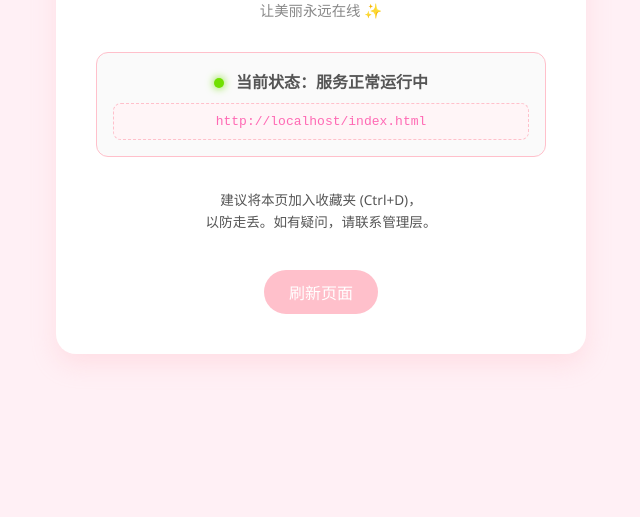
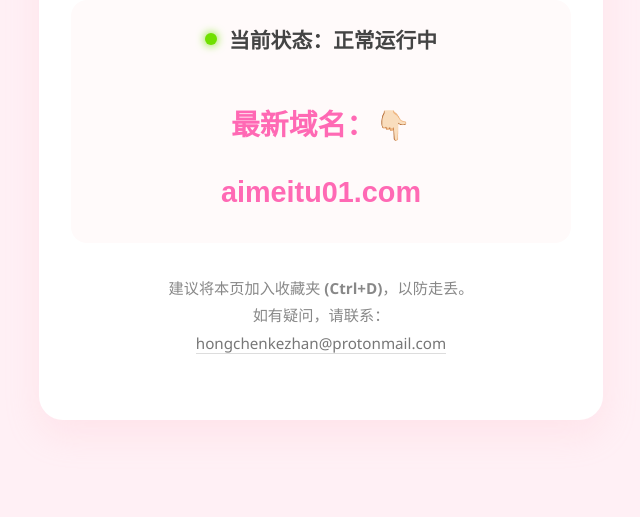
Before and after one commit to aimeitu/aimeitu.io, a plain HTML site: page index.html in a window 1280 px wide. Shown: the part 283-800 px from the top of the page, without its empty margins (319-959 px from the left). Drawn offline with Linux system fonts and the light colour scheme.

Commit message:
Update index.html

```diff
--- a/index.html
+++ b/index.html
@@ -3,12 +3,13 @@
 <head>
     <meta charset="UTF-8">
     <meta name="viewport" content="width=device-width, initial-scale=1.0">
-    <title>iBeauty - 防失联导航</title>
+    <title>爱美图 - 防失联导航</title>
     <style>
         :root {
-            --primary-pink: #ffc0cb; /* 浅粉色 */
-            --soft-pink: #fff0f5;    /* 薰衣草红/极浅粉 */
-            --text-color: #555;
+            --primary-pink: #ff69b4; /* 深粉色，用于重点文字 */
+            --light-pink: #ffc0cb;   /* 浅粉色 */
+            --soft-pink: #fff0f5;    /* 极浅粉背景 */
+            --text-color: #444;
             --status-green: #70e000;
             --status-orange: #ff9f1c;
         }
@@ -26,129 +27,129 @@
 
         .container {
             background: white;
-            padding: 2.5rem;
-            border-radius: 20px;
-            box-shadow: 0 10px 25px rgba(255, 182, 193, 0.3);
+            padding: 3rem 2rem;
+            border-radius: 24px;
+            box-shadow: 0 15px 35px rgba(255, 182, 193, 0.2);
             text-align: center;
             width: 90%;
-            max-width: 450px;
+            max-width: 500px;
         }
 
         h1 {
-            color: #ff69b4;
-            font-size: 2rem;
-            margin-bottom: 0.5rem;
+            color: var(--primary-pink);
+            font-size: 2.8rem; /* 更大的标题 */
+            margin: 0;
+            letter-spacing: 2px;
         }
 
         .subtitle {
-            font-size: 0.9rem;
-            color: #888;
+            font-size: 1.1rem;
+            color: #aaa;
+            margin-top: 0.5rem;
+            margin-bottom: 2.5rem;
+        }
+
+        /* 状态容器：去掉了边框，改用更淡的背景区分 */
+        .status-box {
+            background-color: #fffafa;
+            border-radius: 16px;
+            padding: 1.5rem;
             margin-bottom: 2rem;
         }
 
-        /* 状态卡片样式 */
-        .status-box {
-            background-color: #fafafa;
-            border: 1px solid var(--primary-pink);
-            border-radius: 12px;
-            padding: 1rem;
-            margin-bottom: 1.5rem;
+        .status-text {
+            font-size: 1.3rem; /* 更大的状态文字 */
+            font-weight: 600;
+            display: flex;
+            justify-content: center;
+            align-items: center;
+            margin-bottom: 1rem;
         }
 
         .status-indicator {
             display: inline-block;
-            width: 10px;
-            height: 10px;
+            width: 12px;
+            height: 12px;
             border-radius: 50%;
-            margin-right: 8px;
+            margin-right: 12px;
         }
 
-        /* --- 状态切换逻辑 --- */
-        /* 如果要显示“维护中”，请注释掉下面这行 .status-online 的样式，并取消 .status-maintenance 的注释 */
-        .status-online { display: block; }
+        .online-dot { background-color: var(--status-green); box-shadow: 0 0 10px var(--status-green); }
+        .offline-dot { background-color: var(--status-orange); box-shadow: 0 0 10px var(--status-orange); }
+
+        /* --- 状态切换显示逻辑 --- */
+        .status-online { display: flex; }
         .status-maintenance { display: none; }
 
-        /* 如果需要手动强制切换，可以在这里修改 display 属性 */
-        /* --- 结束 --- */
+        /* URL 样式：醒目且可点击 */
+        .url-link {
+            display: block;
+            font-size: 1.8rem; /* URL 极大显示 */
+            font-family: 'Microsoft YaHei', sans-serif;
+            color: var(--primary-pink);
+            text-decoration: none;
+            padding: 10px;
+            transition: all 0.3s ease;
+            word-break: break-all;
+            font-weight: bold;
+        }
 
-        .online-dot { background-color: var(--status-green); box-shadow: 0 0 8px var(--status-green); }
-        .offline-dot { background-color: var(--status-orange); box-shadow: 0 0 8px var(--status-orange); }
-
-        .url-display {
-            background: #fff5f7;
-            padding: 10px;
-            border-radius: 8px;
-            font-family: monospace;
-            word-break: break-all;
-            color: #ff69b4;
-            margin-top: 10px;
-            border: 1px dashed var(--primary-pink);
+        .url-link:hover {
+            color: #ff1493;
+            transform: scale(1.05);
         }
 
         .footer-info {
             margin-top: 2rem;
-            font-size: 0.85rem;
-            line-height: 1.6;
+            font-size: 0.95rem;
+            line-height: 1.8;
+            color: #888;
         }
 
-        .btn {
-            display: inline-block;
-            margin-top: 1.5rem;
-            padding: 10px 25px;
-            background-color: var(--primary-pink);
-            color: white;
+        .email-link {
+            color: #777;
             text-decoration: none;
-            border-radius: 25px;
-            transition: transform 0.2s;
-        }
-
-        .btn:hover {
-            transform: scale(1.05);
-            background-color: #ffb6c1;
+            border-bottom: 1px solid #ddd;
         }
     </style>
 </head>
 <body>
 
 <div class="container">
-    <h1>iBeauty</h1>
-    <p class="subtitle">让美丽永远在线 ✨</p>
+    <h1>爱美图</h1>
+    <p class="subtitle">防失联导航</p>
 
     <div class="status-box">
-        <div id="status-online-ui" class="status-online">
+        <div id="status-online-ui" class="status-text status-online">
             <span class="status-indicator online-dot"></span>
-            <strong>当前状态：服务正常运行中</strong>
+            当前状态：正常运行中
         </div>
 
-        <div id="status-offline-ui" class="status-maintenance">
+        <div id="status-offline-ui" class="status-text status-maintenance">
             <span class="status-indicator offline-dot"></span>
-            <strong>当前状态：服务器维护中</strong>
+            当前状态：服务器维护中
         </div>
-
-        <div class="url-display" id="current-url">加载中...</div>
+		<br>
+        <a href="https://aimeitu01.com" class="url-link">最新域名：👇🏻<br><br>aimeitu01.com</a>
     </div>
 
     <div class="footer-info">
-        <p>建议将本页加入收藏夹 (Ctrl+D)，<br>以防走丢。如有疑问，请联系管理层。</p>
+        <p>
+            建议将本页加入收藏夹 <b>(Ctrl+D)</b>，以防走丢。<br>
+            如有疑问，请联系：<br>
+            <a href="mailto:hongchenkezhan@protonmail.com" class="email-link">hongchenkezhan@protonmail.com</a>
+        </p>
     </div>
-
-    <a href="javascript:location.reload();" class="btn">刷新页面</a>
 </div>
 
 <script>
-    // 自动获取当前URL
-    document.getElementById('current-url').innerText = window.location.href;
 
-    /**
-     * 【管理员修改说明】
-     * 想要修改网站状态？
-     * 只需将下面变量 isRunning 的值从 true 改为 false 即可。
-     */
-    const isRunning = true; // true = 运行中, false = 维护中
+    const isRunning = true;
 
+    // 执行切换逻辑
     if (!isRunning) {
         document.getElementById('status-online-ui').style.display = 'none';
-        document.getElementById('status-offline-ui').style.display = 'block';
+        document.getElementById('status-offline-ui').style.display = 'flex';
     }
 </script>
 
```
